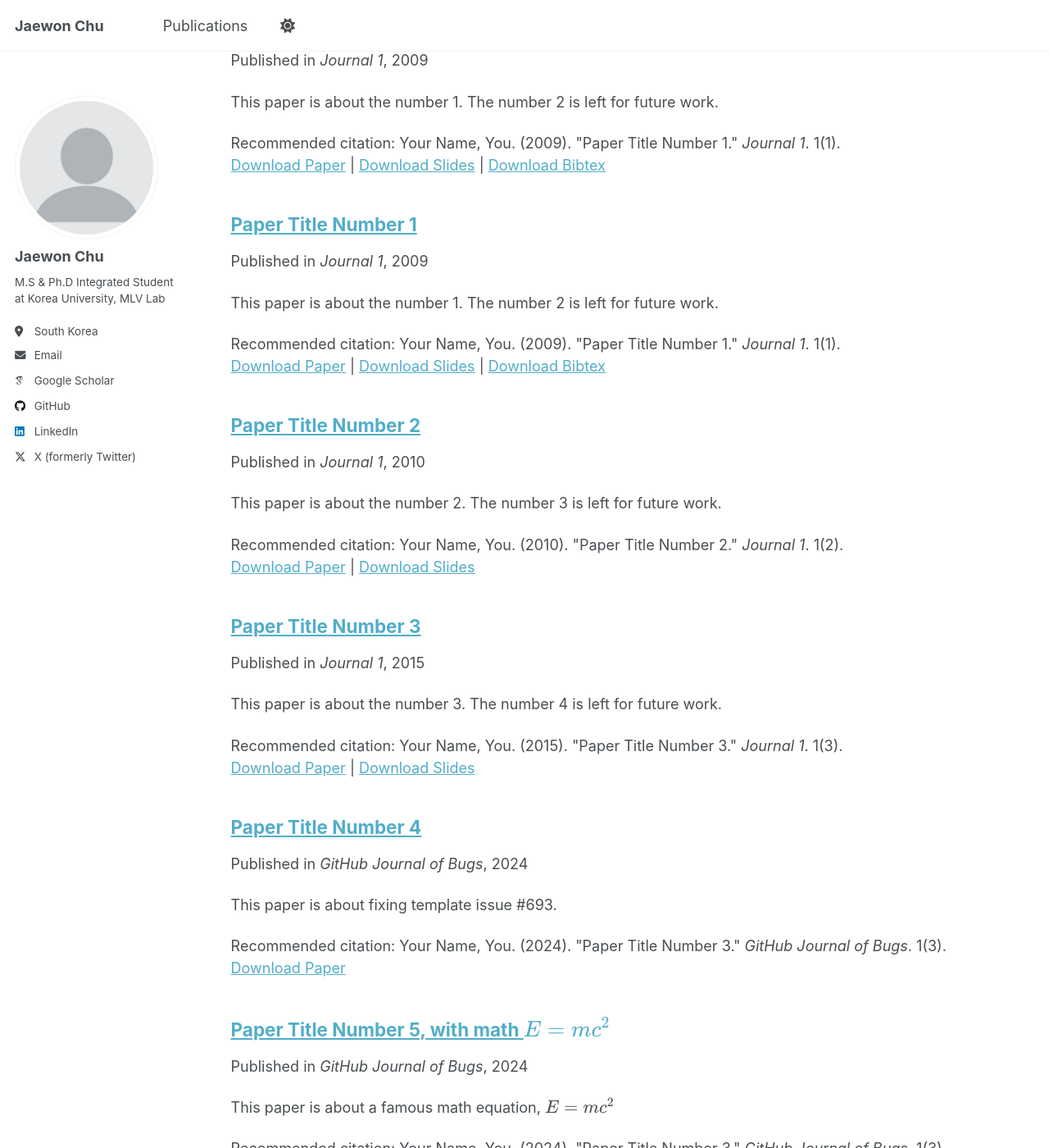
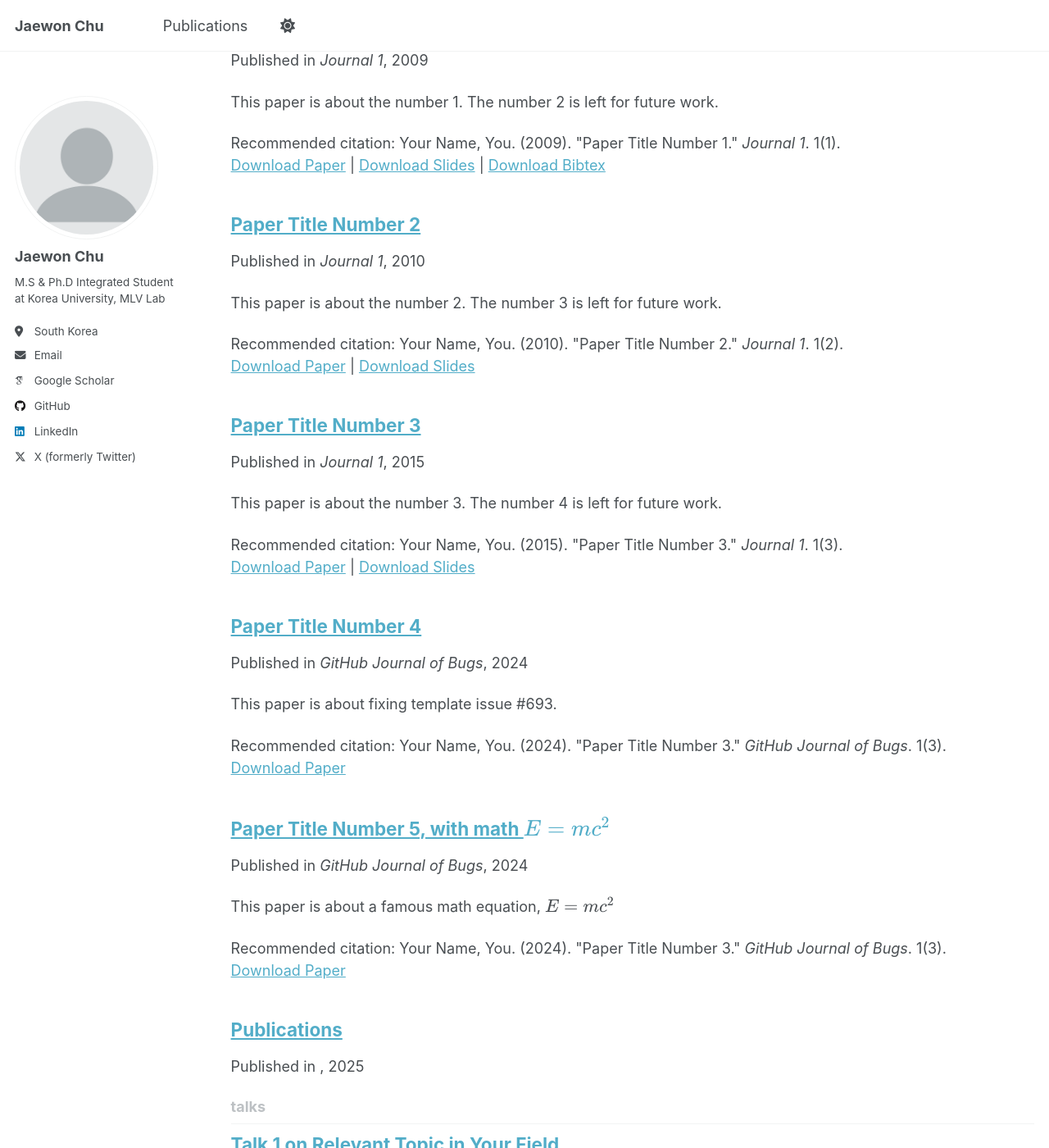
Before and after one commit to jaewonchu/jaewonchu.github.io, a Jekyll site: the page built from _pages/collection-archive.html, in a window 1280 px wide and 1400 px high, scrolled down 1138 px. Shown: the whole window at 82% size. Built offline with Jekyll 4.4.1, drawn with Linux system fonts in a browser that asks for light colours; some web fonts are replaced; a script that is not in the unit is left out.

Commit message:
Modification

```diff
--- a/_publications/index.md
+++ b/_publications/index.md
@@ -1,14 +1,5 @@
 ---
-title: "Paper Title Number 1"
-collection: publications
-category: manuscripts
-permalink: /publication/2009-10-01-paper-title-number-1
-excerpt: 'This paper is about the number 1. The number 2 is left for future work.'
-date: 2009-10-01
-venue: 'Journal 1'
-slidesurl: 'http://academicpages.github.io/files/slides1.pdf'
-paperurl: 'http://academicpages.github.io/files/paper1.pdf'
-bibtexurl: 'http://academicpages.github.io/files/bibtex1.bib'
-citation: 'Your Name, You. (2009). &quot;Paper Title Number 1.&quot; <i>Journal 1</i>. 1(1).'
+title: "Publications"
+layout: page
+permalink: /publications/
 ---
-The contents above will be part of a list of publications, if the user clicks the link for the publication than the contents of section will be rendered as a full page, allowing you to provide more information about the paper for the reader. When publications are displayed as a single page, the contents of the above "citation" field will automatically be included below this section in a smaller font.
```
